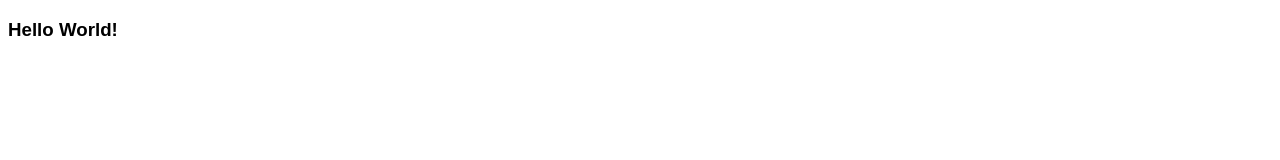
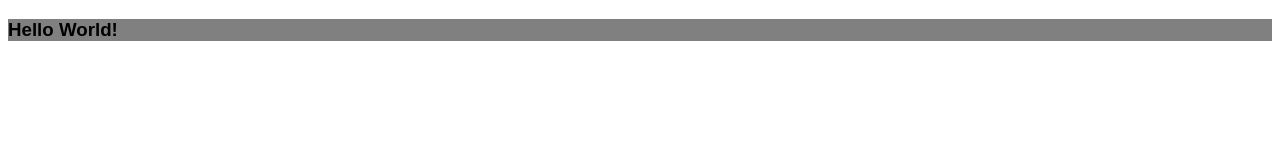
Before and after one commit to primlegacy/primlegacy.github.io, a plain HTML site: page index.html in a window 1280 px wide. Drawn offline with Linux system fonts and the light colour scheme.

Commit message:
added where to watch section

```diff
--- a/index.html
+++ b/index.html
@@ -7,7 +7,7 @@
     <script src="script.js"></script>
   </head>
   <body>
-    <div class="section">
+    <div class="where-to-watch">
       <h3>Hello World!</h3>
     </div>
   </body>
--- a/style.css
+++ b/style.css
@@ -1,5 +1,9 @@
 body {
 	font-family: 'Arial';
+}
+.where-to-watch{
+	display: block;
+	background-color: grey;
 }
 
 
```
